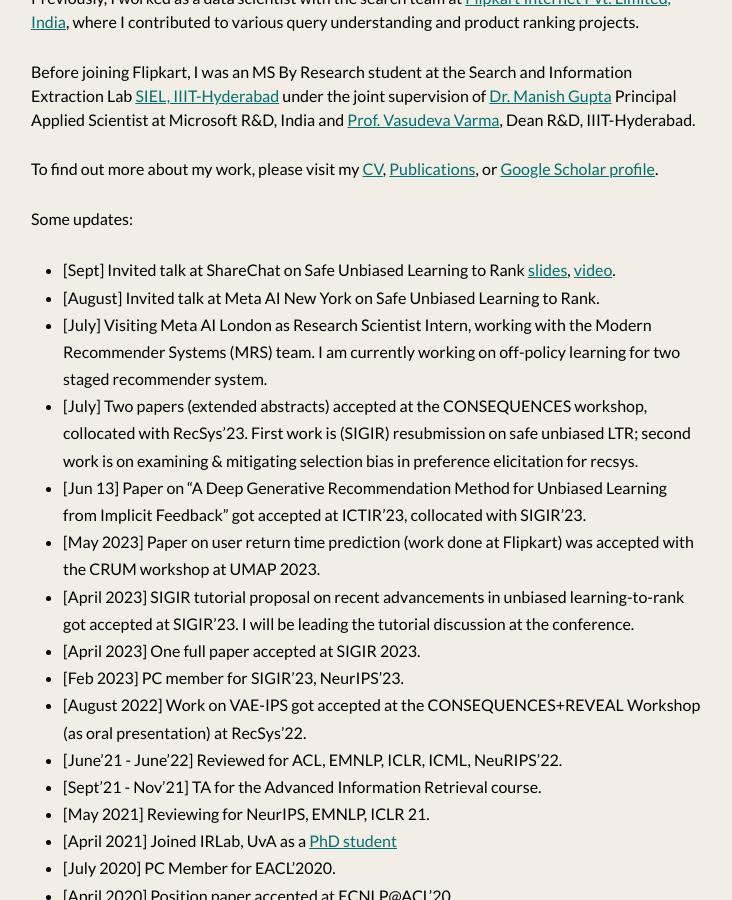
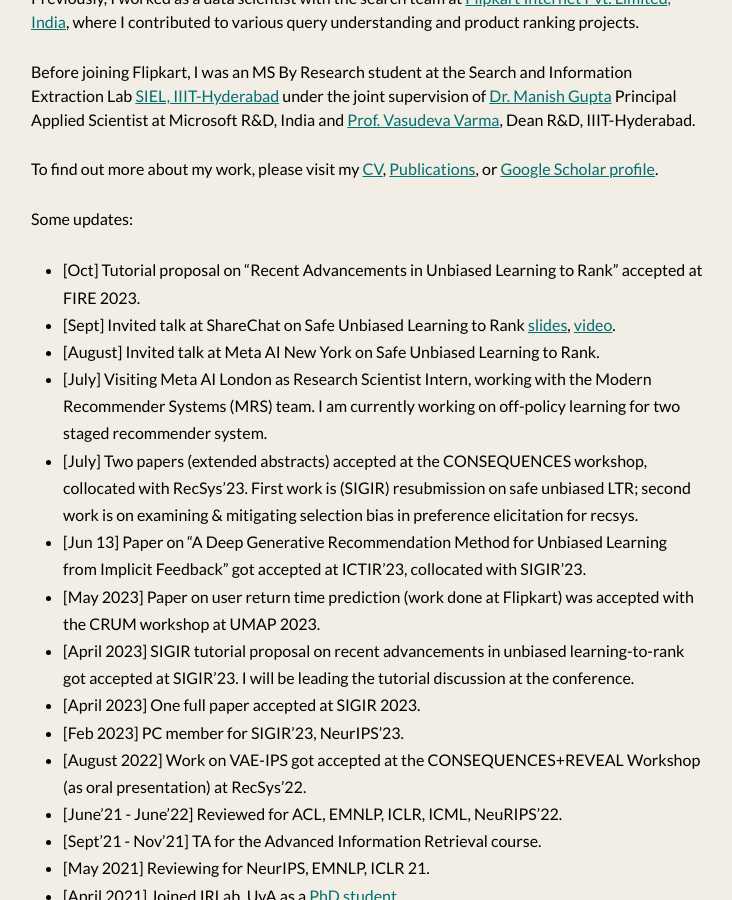
Before and after one commit to shashankg7/shashankg7.github.io, a Jekyll site: the page built from index.md, in a window 1280 px wide and 900 px high, scrolled down 380 px. Shown: the whole window, without its empty margins (273-1005 px from the left). Built offline with Jekyll 4.4.1, drawn with Linux system fonts in a browser that asks for light colours; nearby versions of some CDN libraries.

Commit message:
Update index.md

```diff
--- a/index.md
+++ b/index.md
@@ -17,6 +17,7 @@
 
 Some updates:
 
+* [Oct] Tutorial proposal on "Recent Advancements in Unbiased Learning to Rank" accepted at FIRE 2023.
 * [Sept] Invited talk at ShareChat on Safe Unbiased Learning to Rank [slides](https://docs.google.com/presentation/d/e/2PACX-1vQ-IJ3hAGjFYJN2qy6HIw5nTOjBlCwfAd-NfR68oqjIl62BRoAsPcb2bVL7U4LvJhISR7fhxp2Squwx/pub?start=false&loop=false&delayms=60000), [video](https://www.youtube.com/watch?v=xlsmhOtwFUc).
 * [August] Invited talk at Meta AI New York on Safe Unbiased Learning to Rank.
 * [July] Visiting Meta AI London as Research Scientist Intern, working with the Modern Recommender Systems (MRS) team. I am currently working on off-policy learning for two staged recommender system.
```
